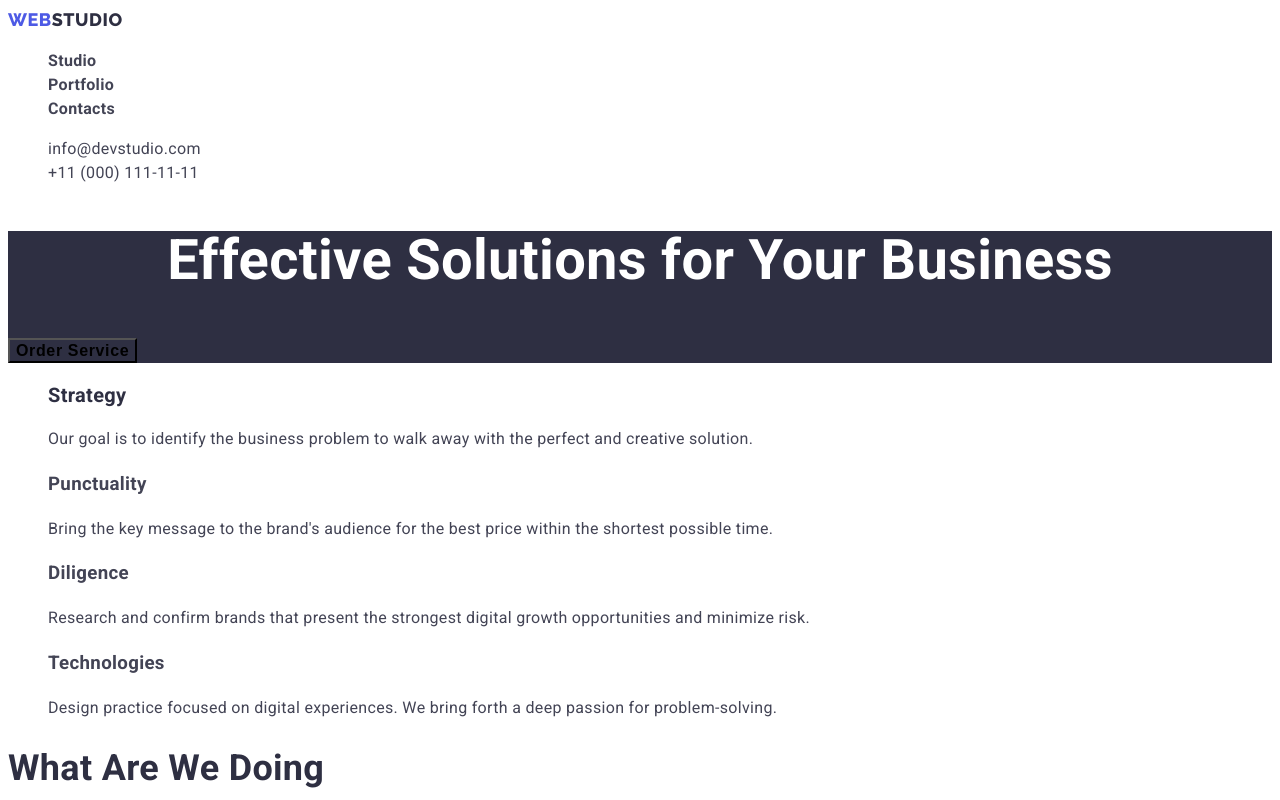
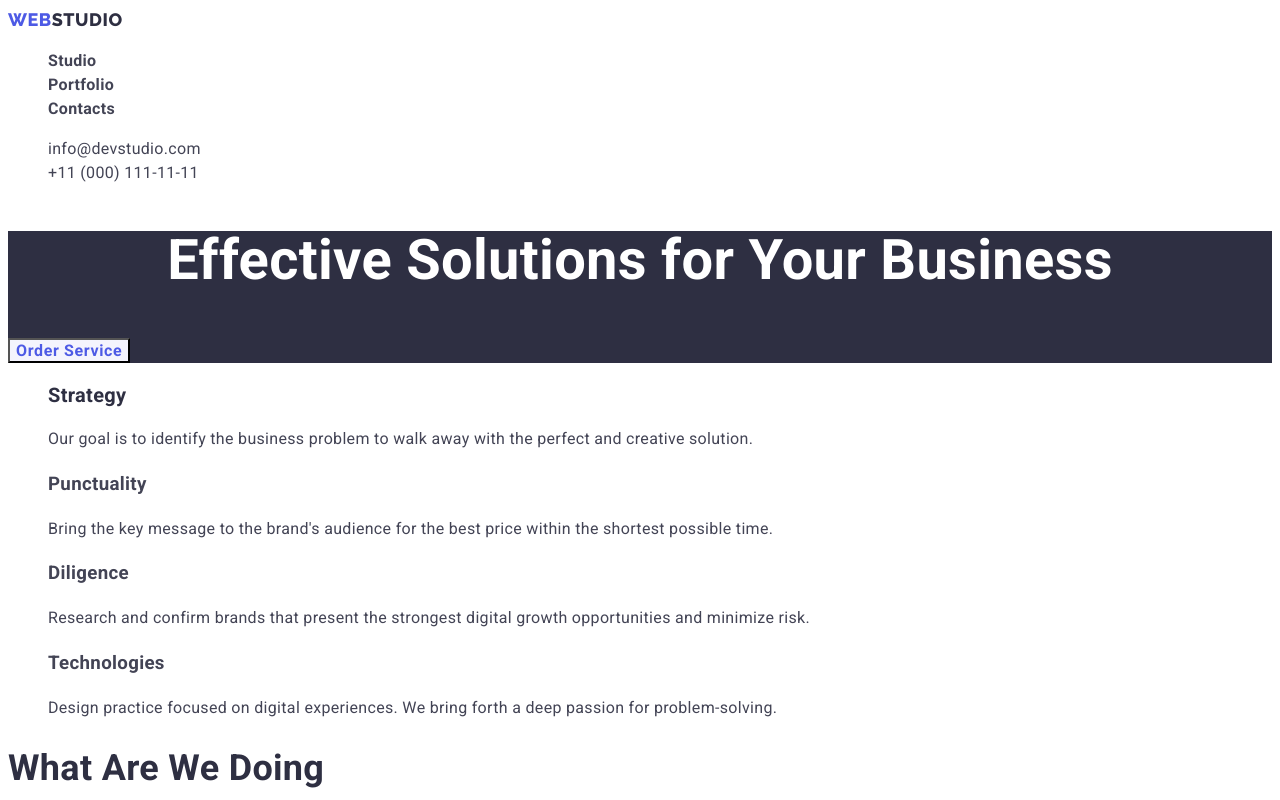
Before and after one commit to dimside/goit-markup-hw-02, a plain HTML site: page index.html in a window 1280 px wide. Shown: the top 800 px of the page. Drawn offline with Linux system fonts and the light colour scheme; files whose address does not match are found by name.

Commit message:
fixes and additions

```diff
--- a/css/styles.css
+++ b/css/styles.css
@@ -24,8 +24,11 @@
 
 body {
 	font-family: "Roboto", sans-serif;
+	/* Вопрос: обязательно ли убирать line-hight и letter-spacing из body,
+	 так как это повлечёт за собой добавление доп классов и кода к ним. */
 	line-height: 1.5;
 	letter-spacing: 0.02em;
+
 	color: var(--primary-text-color);
 	background-color: var(--primary-background-color);
 }
@@ -94,16 +97,9 @@ body {
 	color: var(--hero-text-color);
 }
 
-.order.button {
-	font-weight: 700;
-	font-size: inherit;
-	line-height: 1.2;
-	letter-spacing: 0.04em;
-}
+/* portfolio and order buttons */
 
-/* buttons */
-
-.portfolio .button {
+.button {
 	font-family: inherit;
 	font-weight: 700;
 	font-size: inherit;
@@ -112,6 +108,10 @@ body {
 	color: var(--button-text-color);
 	background-color: var(--button-bcg-color);
 	cursor: pointer;
+}
+
+.order .button {
+	line-height: 1.2;
 }
 
 .button:hover,
--- a/index.html
+++ b/index.html
@@ -34,7 +34,7 @@
 			<!-- Order section -->
 			<section class="order">
 				<h1 class="order-title">Effective Solutions for Your Business</h1>
-				<button type="button" class="order button">Order Service</button>
+				<button type="button" class="button">Order Service</button>
 			</section>
 			<!-- Advantages -->
 			<section class="section">
```
